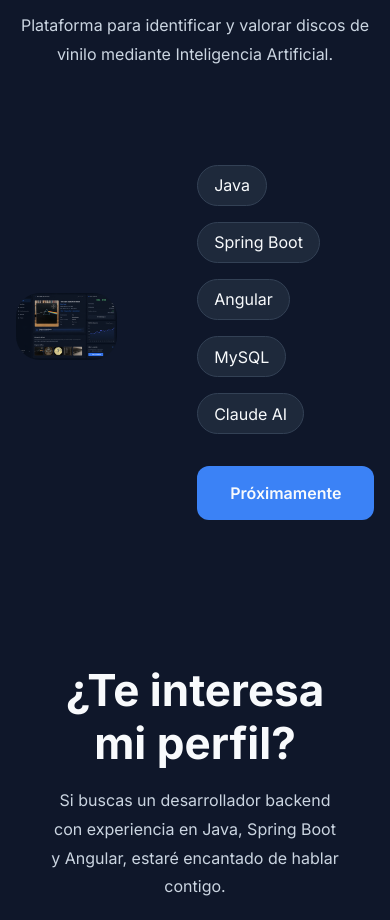
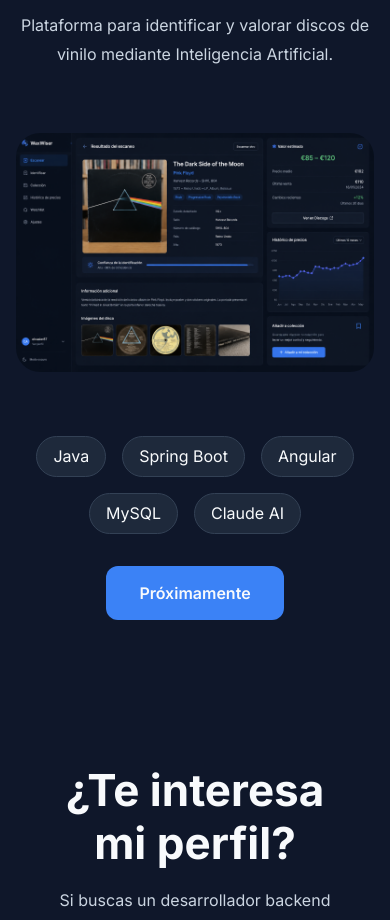
Before and after one commit to elcasier87/portfolio, an Angular app: page / in a window 390 px wide. Shown: the part 2100-3020 px from the top of the page. Built offline with nearby package versions, Linux system fonts and the light colour scheme.

Commit message:
feat(home): finish responsive layout for all sections

```diff
--- a/src/app/shared/components/featured-project/featured-project.scss
+++ b/src/app/shared/components/featured-project/featured-project.scss
@@ -68,3 +68,21 @@ section {
   border: 1px solid var(--color-border);
   border-radius: var(--radius-pill);
 }
+
+@media (max-width: 768px) {
+
+    .project {
+        grid-template-columns: 1fr;
+        gap: 2rem;
+        margin-top: 3rem;
+    }
+
+    .project-info {
+        text-align: center;
+    }
+
+    .tech-list {
+        justify-content: center;
+    }
+
+}
```
